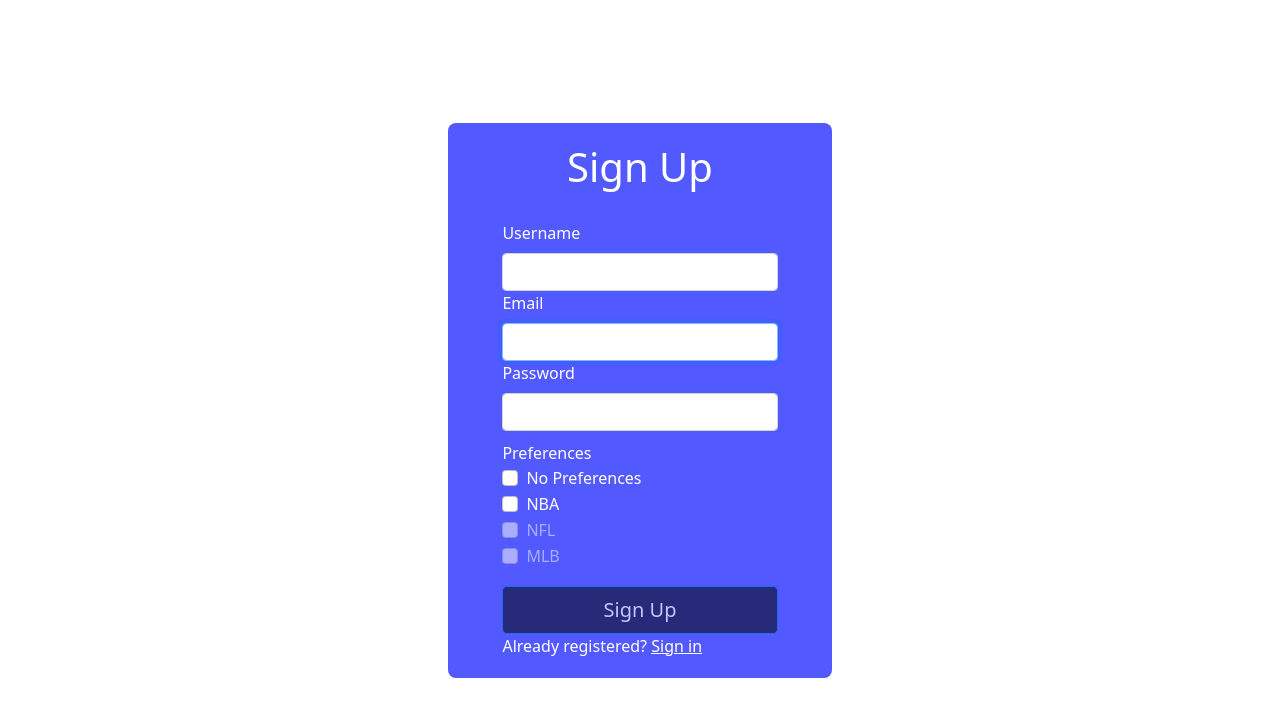
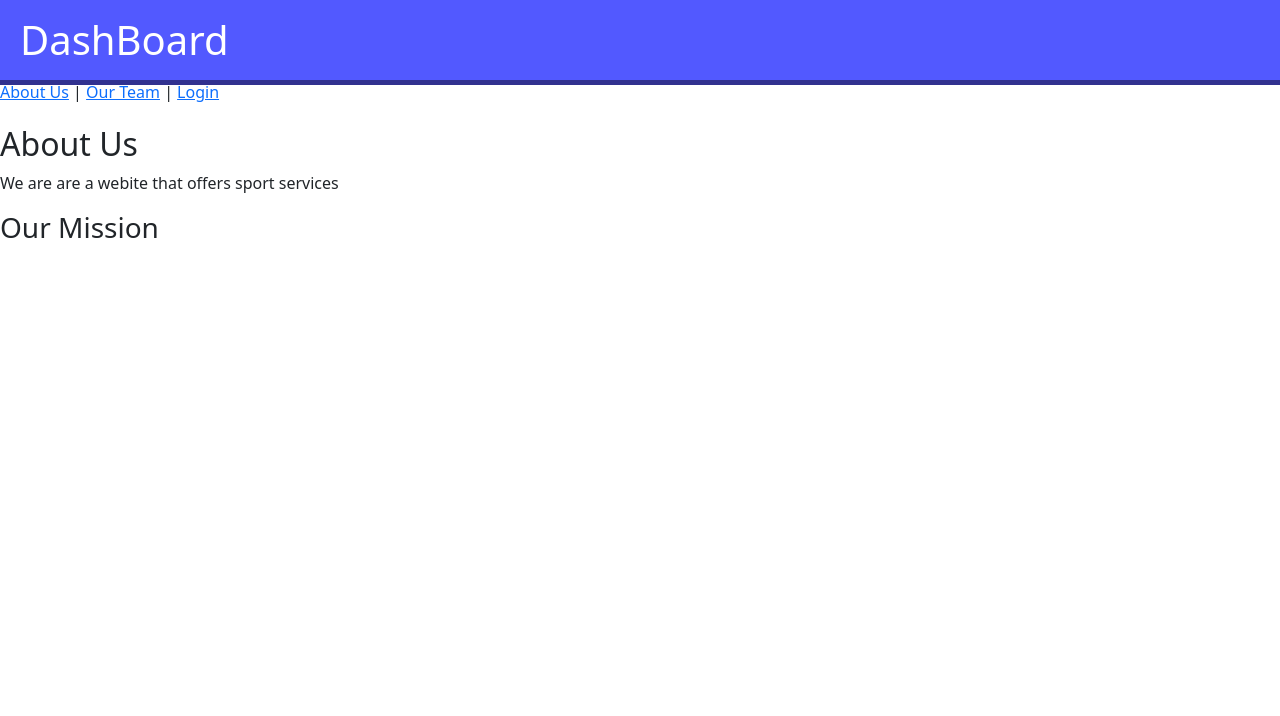
Before and after one commit to MuchQuak/Shport, a React (Create React App) app in the folder frontend/: page /About in a window 1280 px wide. Shown: the top 716 px of the page. Built offline with nearby package versions, Linux system fonts and the light colour scheme.

Commit message:
added page switching functionality

```diff
--- a/frontend/package.json
+++ b/frontend/package.json
@@ -13,6 +13,8 @@
     "react-bootstrap": "^2.1.2",
     "react-calendar": "^3.6.0",
     "react-dom": "^17.0.2",
+    "react-router": "^6.2.1",
+    "react-router-dom": "^6.2.1",
     "react-scripts": "5.0.0",
     "web-vitals": "^2.1.4"
   },
--- /dev/null
+++ b/frontend/src/About.js
@@ -0,0 +1,12 @@
+import NavBar from './NavBar';
+
+export default function About() {
+    return (
+      <main>
+        <NavBar/>
+        <h2>About Us</h2>
+        <p>We are are a webite that offers sport services</p>
+        <h3>Our Mission</h3>
+      </main>
+    );
+  }
--- a/frontend/src/App.js
+++ b/frontend/src/App.js
@@ -4,6 +4,7 @@ import Table from './Table';
 import Schedule from './Schedule';
 import Article from './Article';
 import './App.css';
+import NavBar from './NavBar';
 import TeamOverview from "./TeamOverview";
 import CloseableItem from "./CloseableItem";
 import ThirdContent from "./ThirdContent";
@@ -121,7 +122,7 @@ function App() {
     }
   return (
       <div className='content'>
-          <div className='header'><h1 className='header-text'>Sports Dashboard</h1></div>
+          <NavBar/>
           <ThirdContent>
               <CloseableItem title='NBA Schedule'><Schedule className='nbaSchedule' gameData={games} /></CloseableItem>
           </ThirdContent>
--- a/frontend/src/Login.css
+++ b/frontend/src/Login.css
@@ -62,6 +62,7 @@
 
 .login-button:disabled {
     background-color: #111133;
+    pointer-events: none;
     color: #FFFFFF;
 }
 
--- a/frontend/src/Login.js
+++ b/frontend/src/Login.js
@@ -1,7 +1,9 @@
 import React, { useState } from "react";
+import { Link } from "react-router-dom";
 import Form from "react-bootstrap/Form";
 import Button from "react-bootstrap/Button";
 import './Login.css';
+
 
 
 export default function Login() {
@@ -46,8 +48,12 @@ export default function Login() {
                       <Form.Label>Password</Form.Label>
                       <Form.Control type="password" value={password} onChange={(e) => setPassword(e.target.value)}/>
                   </Form.Group>
-                  <Button className="login-button" id="login" block size="lg" type="submit" disabled={!validateForm()}>Login</Button>
-                  <Button className="login-button" id="signup" block size="lg" type="button">Sign Up</Button>
+                  <Link to="/"className="login-button" onClick={validateForm() === 0 && handleSubmit}>
+                    <Button className="login-button" id="login" block size="lg" type="submit" disabled={!validateForm()}>Login</Button>
+                  </Link>
+                  <Link to="/SignUp" className="login-button">
+                    <Button className="login-button" id="signup" block size="lg" type="button">Sign Up</Button>
+                  </Link>
               </Form>
           </div>
       </div>
--- /dev/null
+++ b/frontend/src/NavBar.css
@@ -0,0 +1,16 @@
+.header {
+  margin: 0 auto 45px;
+  height: 80px;
+  width: 100%;
+  text-align: left;
+  background-color: #5259FF;
+  box-shadow: 0px 5px #31318f;
+  align-self: flex-start;
+}
+
+.header-text {
+  margin: 0 auto;
+  padding-left: 20px;
+  line-height: 80px;
+  color: #ffffff;
+}
--- /dev/null
+++ b/frontend/src/NavBar.js
@@ -0,0 +1,13 @@
+import React from "react";
+import { Link } from "react-router-dom";
+
+export default function NavBar() {
+    return (
+      <div className="header">
+        <h1 className="header-text">DashBoard</h1>
+          <Link to="/About">About Us</Link> | {" "}
+          <Link to="/ProjectTeam">Our Team</Link> | {" "}
+          <Link to="/Login">Login</Link>
+      </div>
+    );
+  }
--- /dev/null
+++ b/frontend/src/ProjectTeam.js
@@ -0,0 +1,13 @@
+import NavBar from './NavBar';
+import { Link } from "react-router-dom";
+
+export default function ProjectTeam() {
+    return (
+      <main>
+      <NavBar/>
+      | {" "} <Link to="/">Home</Link>
+        <h2>Our Team</h2>
+        <p></p>
+      </main>
+    );
+  }
--- a/frontend/src/SignUp.js
+++ b/frontend/src/SignUp.js
@@ -1,6 +1,7 @@
 import React, { useState } from "react";
 import Form from "react-bootstrap/Form";
 import Button from "react-bootstrap/Button";
+import { Link } from "react-router-dom";
 import './SignUp.css';
 
 
@@ -10,9 +11,17 @@ export default function SignUp() {
   const [username, setUsername] = useState("");
 
   function validateForm() {
+    let usernameValidation = validateUsername();
     let emailValidation = validateEmail();
     let passwordValidation = validatePassword();
-    return emailValidation && passwordValidation;
+    return usernameValidation && emailValidation && passwordValidation;
+  }
+
+  function validateUsername(){
+    if(username.length > 0){
+        return 1;
+    }
+    return 0;
   }
 
 
@@ -60,8 +69,13 @@ export default function SignUp() {
                           <Form.Check disabled type={type} label={`MLB`} id={`3`}/>
                       </div>
                     ))}
-                    <Button className="submit-button" id="signup-button" block size="lg" type="submit" disabled={!validateForm()}>Sign Up</Button>
-                    <p className="have-account">Already registered? <a href="#">Sign in</a></p>
+                    <Link to="/"className="submit-button" onClick={validateForm() === 0 && handleSubmit}>
+                      <Button className="submit-button" id="signup-button" block size="lg" type="submit" disabled={!validateForm()}>Sign Up</Button>
+                    </Link>
+
+                    <Link to="/Login">
+                      <p className="have-account">Already registered? Sign in</p>
+                      </Link>
                 </Form>
             </div>
         </div>
--- a/frontend/src/index.js
+++ b/frontend/src/index.js
@@ -1,16 +1,30 @@
 import React from 'react';
 import ReactDOM from 'react-dom';
+import {
+   BrowserRouter,
+   Routes,
+   Route
+ } from "react-router-dom";// Keeps track of
+
 import './index.css';
 import 'bootstrap/dist/css/bootstrap.min.css';
 import App from './App';
+
+import About from './About';
+import ProjectTeam from './ProjectTeam';
 import Login from './Login';
 import SignUp from './SignUp';
 
-//ReactDOM.render(<App />, document.getElementById('root'));
 
-/*
-   -- Login Page Testing --
-   Need to uncomment this but comment out the ReactDom.render from above
-   Also need to call [npm install react-bootstrap bootstrap@5.1.3] on the frontend to install react-bootstrap*/
-
-ReactDOM.render(<SignUp />, document.getElementById('root'));
+ReactDOM.render(
+   <BrowserRouter>
+   <Routes>
+     <Route path="/" element={<App />} />
+     <Route path="About" element={<About />} />
+     <Route path="ProjectTeam" element={<ProjectTeam />} />
+     <Route path="Login" element={<Login />} />
+     <Route path="SignUp" element={<SignUp />} />
+   </Routes>
+ </BrowserRouter>,
+   document.getElementById('root'
+));
```
Also changed, not shown: frontend/src/z_indexOriginal.js (added, +8 -0 lines), 1 other file (tests, documents, lock files or other folders).
